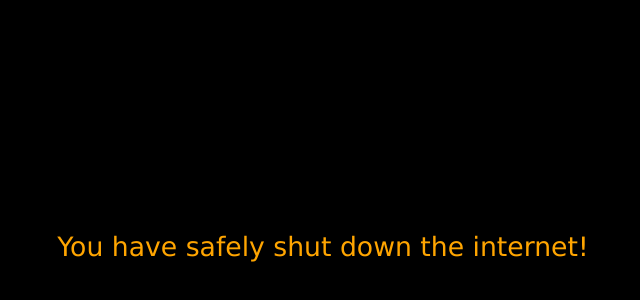
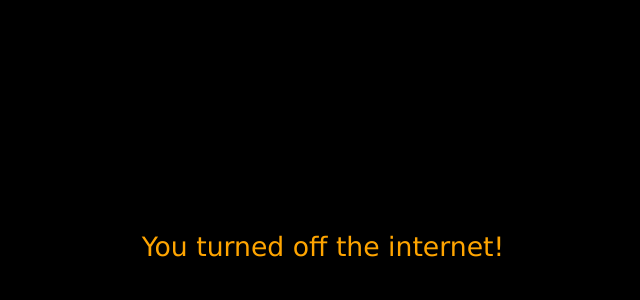
Before and after one commit to kokizzu/muggles, a plain HTML site: page var/www/output.html in a window 1280 px wide. Shown: the part 154-454 px from the top of the page, without its empty margins (317-957 px from the left). Drawn offline with Linux system fonts and the light colour scheme.

Commit message:
text fix for shutdown

```diff
--- a/var/www/output.html
+++ b/var/www/output.html
@@ -10,7 +10,7 @@
 <table width=100% height=100% border=0>
 	<tr>
 		<td align="center" valign="middle" style="font-family:verdana,arial;font-size:20pt;">
-		You have safely shut down the internet!
+		You turned off the internet!
 		</td>
 	</tr>
 </table>
```
